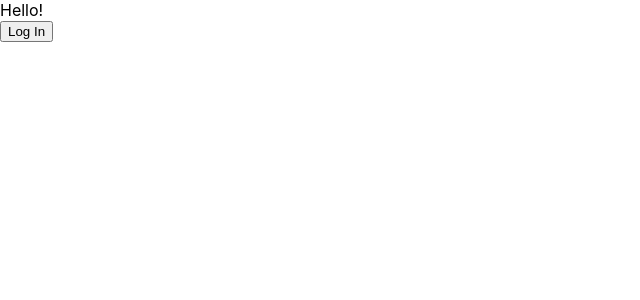
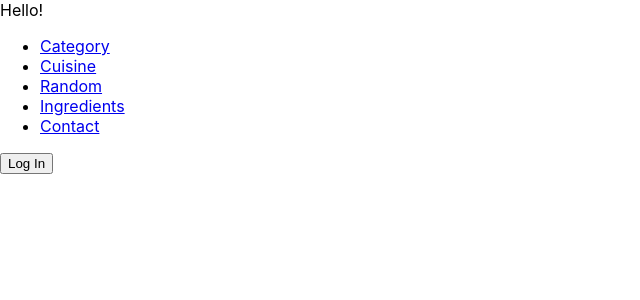
Before and after one commit to rileric/wfd-client, a React (Create React App) app: page /profile in a window 1280 px wide. Shown: the top 300 px of the page, without its empty margins (0-640 px from the left). Built offline with nearby package versions, Linux system fonts and the light colour scheme; no server answers.

Commit message:
added header and navigation bar components plus some App states

```diff
--- a/src/App.js
+++ b/src/App.js
@@ -1,14 +1,73 @@
-import React from 'react';
-import AuthNav from '../src/LoginSys/AuthNav';
+import React, { Component } from 'react';
+import Header from './Header/Header';
+import ApiContext from './ApiContext';
+import CONFIG from './config';
+import STORE from './dummy-store'
 
-function App() {
+class App extends Component {
+
+  state = {
+    categories: STORE.categories,
+    cuisines: STORE.cuisines,
+    preRecipes: STORE.preRecipes, // MealDB recipe
+    recipes: STORE.recipes, // internal recipe
+    cookbooks: STORE.cookbooks,
+    cookbookRecipes: STORE.cookbookRecipes,
+  }
+
+  componentDidMount() {
+    // Add initial fetches here
+  }
+
+  // Recipes
+  handleAddRecipe = newRecipe => {
+    this.setState({
+      recipes: [...this.state.recipes, newRecipe]
+    });
+  }
+
+  handleDeleteRecipe = recipe_id => {
+    this.setState({
+      recipes: this.state.recipes.filter(recipe => recipe.recipe_id !== parseInt(recipe_id))
+    });
+  }
+
+  //Cookbooks
+  handleAddCookbook = newCookbook => {
+    this.setState({
+      recipes: [...this.state.cookbooks, newCookbook]
+    });
+  }
+
+  handleDeleteCookbook = cookbook_id => {
+    this.setState({
+      cookbooks: this.state.cookbooks.filter(cookbook => cookbook.cookbook_id !== parseInt(cookbook_id))
+    });
+  }
+
+  //CookbookRecipes
+  handleAddCookbookRecipe = newCookbookRecipe => {
+    this.setState({
+      recipes: [...this.state.cookbookRecipes, newCookbookRecipe]
+    });
+  }
+
+  handleDeleteCookbookRecipe = (cookbook_id, recipe_id) => {
+    this.setState({
+      cookbookRecipes: this.state.cookbookRecipes.filter(cookbookRecipe => (cookbookRecipe.cookbook_id !== parseInt(cookbook_id)) && (cookbookRecipe.recipe_id !== parseInt(recipe_id)) )
+    });
+  }
+
+  render() {
     return (
       <main className='App'>
         {/* content goes here */}
         Hello!
-      <AuthNav />
+        <Header />
       </main>
     );
   }
 
+}
+
 export default App;
--- /dev/null
+++ b/src/Header/Header.js
@@ -0,0 +1,14 @@
+import React from 'react';
+import AuthNav from '../LoginSys/AuthNav';
+import NavBar from '../NavBar/NavBar';
+
+function Header() {
+  return (
+    <header className='App__header'>
+      <NavBar />
+      <AuthNav />
+    </header>
+  );
+}
+
+export default Header;
--- a/src/LoginSys/GetUserId.js
+++ b/src/LoginSys/GetUserId.js
@@ -1,4 +1,5 @@
 import { useContext } from "react";
+import { Link } from 'react-router-dom';
 import { useAuth0 } from '@auth0/auth0-react';
 import ApiContext from '../ApiContext';
 import MenuButton from '../MenuButton/MenuButton';
@@ -10,13 +11,14 @@ const GetUserId = () => {
     // For user logging
     const {isAuthenticated, user } = useAuth0();
     const loginContext = useContext(ApiContext);
-    let userId = '1'; // default user
 
     if(isAuthenticated && (loginContext.user_id !== user.sub) ) {
         loginContext.user_id = user.sub;
-        userId = loginContext.user_id;
-        myDebug(`AuthNav context user = ${loginContext.user_id}`);
-        loginContext.userLogin(isAuthenticated, userId);
+        myDebug('GetUserId user = ' + JSON.stringify(user) );
+        myDebug(`GetUserId context user = ${loginContext.user_id}`);
+    }
+    else if (!isAuthenticated) {
+        loginContext.user_id = '1'; // default user
     }
 
     const { logout } = useAuth0();
@@ -24,11 +26,12 @@ const GetUserId = () => {
     return (
         //TODO change to the profile button
         <MenuButton
-            tag='button'
-            className='logout-btn'
-            onClick={() => logout()}
+            tag={Link}
+            to='/profile'
+            type='button'
+            className='AuthNav__profile-button'
         >
-            Log Out
+            Profile
         </MenuButton>
     );
 
--- /dev/null
+++ b/src/NavBar/NavBar.js
@@ -0,0 +1,67 @@
+import React, { Component } from 'react';
+import { Link } from 'react-router-dom';
+import MenuButton from '../MenuButton/MenuButton';
+
+export default class NavBar extends Component {
+
+    render() {
+
+        return (
+            <nav className='NavBar'>
+                <ul className='NavBar__menu'>
+                    <li>
+                        <MenuButton
+                            tag={Link}
+                            to='/category'
+                            type='button'
+                            className='NavBar__category-button'
+                        >
+                            Category
+                        </MenuButton>
+                    </li>
+                    <li>
+                        <MenuButton
+                            tag={Link}
+                            to='/cuisine'
+                            type='button'
+                            className='NavBar__cuisine-button'
+                        >
+                            Cuisine
+                        </MenuButton>
+                    </li>
+                    <li>
+                        <MenuButton
+                            tag={Link}
+                            to='/random'
+                            type='button'
+                            className='NavBar__random-button'
+                        >
+                            Random
+                        </MenuButton>
+                    </li>
+                    <li>
+                        <MenuButton
+                            tag={Link}
+                            to='/recipe/search'
+                            type='button'
+                            className='NavBar__ingredientSearch-button'
+                        >
+                            Ingredients
+                        </MenuButton>
+                    </li>
+                    <li>
+                        <MenuButton
+                            tag={Link}
+                            to='/contact'
+                            type='button'
+                            className='NavBar__contact-button'
+                        >
+                            Contact
+                        </MenuButton>
+                    </li>
+                </ul>
+            </nav>
+
+        )
+    }
+}
--- a/src/dummy-store.js
+++ b/src/dummy-store.js
@@ -172,7 +172,7 @@ const STORE = {
         {
             "recipe_id": "1",
             "recipe_owner": "1",
-            "tweaked_original_id": NULL,
+            "tweaked_original_id": "NULL",
             "mealDB_id": "52980",
             "recipe_name":"Stamppot",
             "recipe_pic":"https://www.themealdb.com/images/media/meals/hyarod1565090529.jpg",
```
Lines whose indentation alone changed are shown as unchanged.
